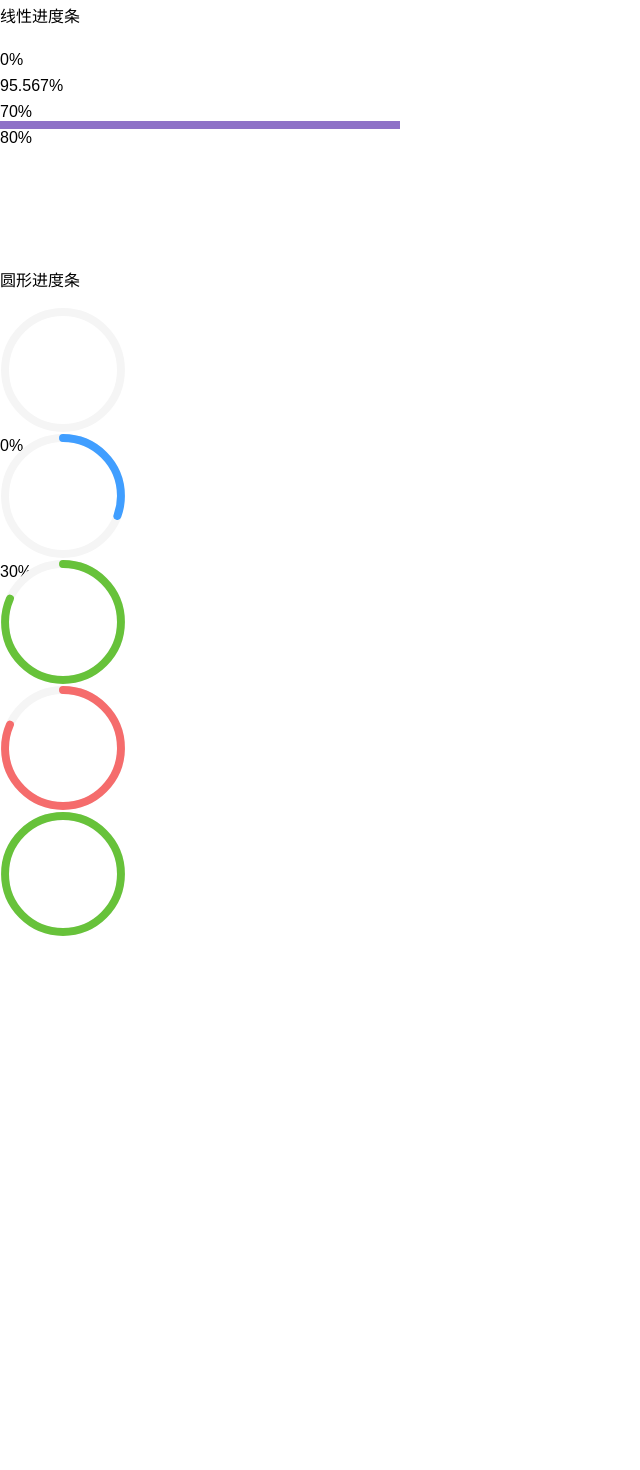
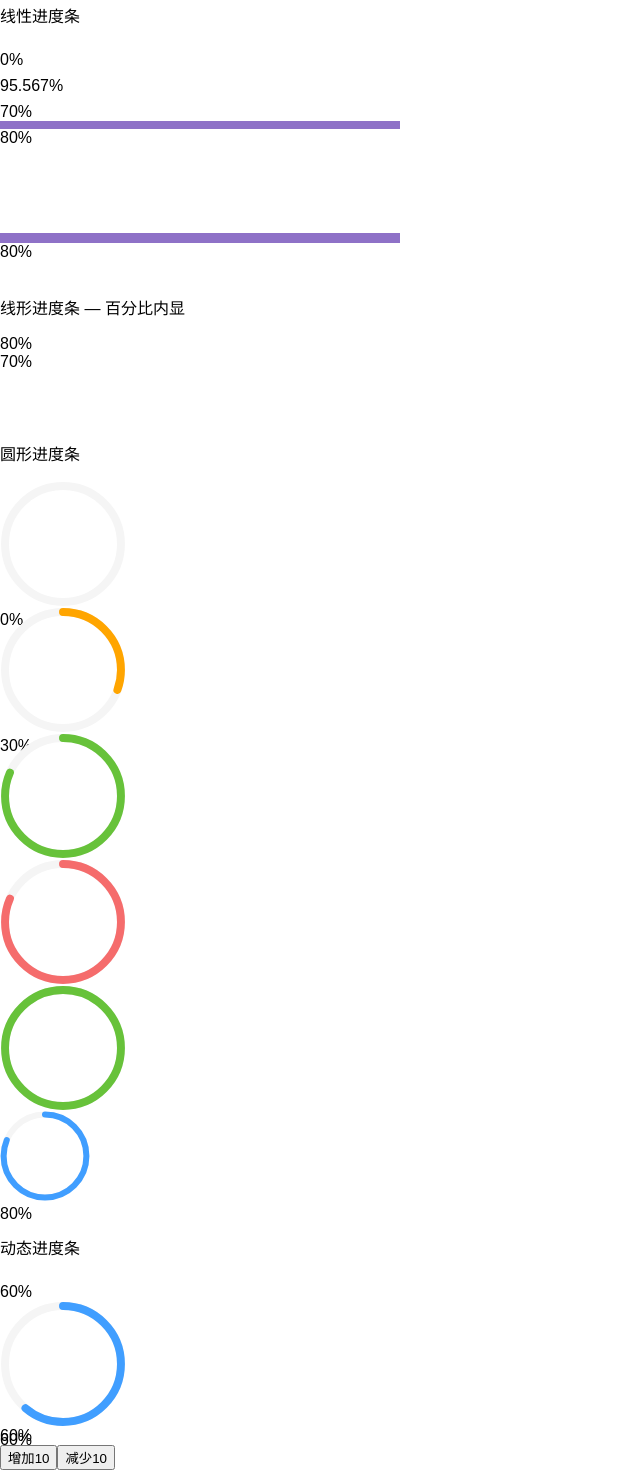
Before and after one commit to ElonXun/rc-element, a React app: page / in a window 1280 px wide. Shown: the part 13-1483 px from the top of the page, without its empty margins (0-640 px from the left). Before the commit the page ends 954 px from the top, so only its background shows below. Built offline with nearby package versions, Linux system fonts and the light colour scheme; the HTML template or start-up script is replaced by a standard one.

Commit message:
完善progress组件

```diff
--- a/src/components/progress/demo/progressDemo.tsx
+++ b/src/components/progress/demo/progressDemo.tsx
@@ -2,15 +2,28 @@ import * as React from 'react';
 import Progress from '../src/progress';
 
 export interface IDemoState {
-    tagLists: any[];
+    percentage: number;
 }
-class TagDemo extends React.Component<{}, {}> {
+class TagDemo extends React.Component<{}, IDemoState> {
 
     constructor(props: object) {
         super(props);
         this.state = {
             // tagLists: ['标签一', '标签二', '标签三', '标签四', '标签五']
+            percentage: 60
         }
+    }
+
+    public addHandler = () => {
+        this.setState({
+            percentage: this.state.percentage + 10
+        })
+    }
+
+    public reduceHandler = () => {
+        this.setState({
+            percentage: this.state.percentage - 10
+        })
     }
 
     public render() {
@@ -26,15 +39,34 @@ class TagDemo extends React.Component<{}, {}> {
                     <Progress percentage={80} status="success" showInfo={false} />
                     <Progress percentage={100} status="success" />
                     <Progress percentage={50} status="exception" />
+                    <Progress percentage={80} color="#8e71c7" strokeWidth={10} />
+                </div>
+                <br />
+                <div style={{ width: '500px' }}>
+                    <p>线形进度条 — 百分比内显</p>
+                    <Progress percentage={80} textInside={true} />
+                    <Progress percentage={70} textInside={true} status="active" />
+                    <Progress percentage={100} textInside={true} />
+                    <Progress percentage={60} textInside={true} status="exception" />
                 </div>
                 <br />
                 <div style={{ width: '500px' }}>
                     <p>圆形进度条</p>
                     <Progress type={"circle"} percentage={0} />
-                    <Progress type={"circle"} percentage={30} />
+                    <Progress type={"circle"} percentage={30} color="orange" />
                     <Progress type={"circle"} percentage={80} status="success" />
                     <Progress type={"circle"} percentage={80} status="exception" />
                     <Progress type={"circle"} percentage={100} />
+                    <Progress type={"circle"} percentage={80} circleWidth={90} strokeWidth={6} />
+                </div>
+                <br />
+                <div style={{ width: '500px' }}>
+                    <p>动态进度条</p>
+                    <Progress percentage={this.state.percentage} />
+                    <Progress type={"circle"} percentage={this.state.percentage} />
+                    <Progress percentage={this.state.percentage} textInside={true} />
+                    <button onClick={this.addHandler}>增加10</button>
+                    <button onClick={this.reduceHandler}>减少10</button>
                 </div>
             </div>
         );
--- a/src/components/progress/src/progress.css
+++ b/src/components/progress/src/progress.css
@@ -40,6 +40,22 @@ div.rc-el-progress-line {
 .rc-el-progress-show-info .rc-el-progress-outer {
     padding-right: calc(2em + 8px);
     margin-right: calc(-2em - 8px);
+}
+
+.rc-el-progress-text-inside .rc-el-progress-outer {
+    padding: 0;
+    margin: 0;
+}
+
+.rc-el-progress-text-inside .rc-el-progress-text {
+    color: #fff;
+    width: 98%;
+    margin-left: 0;
+    text-align: right;
+    font-size: 0.8em;
+    height: 100%;
+    line-height: 18px;
+    vertical-align: top;
 }
 
 .rc-el-progress-inner {
--- a/src/components/progress/src/progress.tsx
+++ b/src/components/progress/src/progress.tsx
@@ -1,8 +1,5 @@
 import classNames from 'classnames';
 import * as React from 'react';
-// import ReactCSSTransitionGroup from 'react-addons-css-transition-group';
-// import Animate from 'rc-animate';
-// import PropTypes from 'prop-types';
 import './progress.css';
 
 export type ProgressType = 'line' | 'circle' | 'dashboard';
@@ -10,16 +7,15 @@ export type ProgressType = 'line' | 'circle' | 'dashboard';
 export type ProgressSize = 'default' | 'small';
 
 export interface IProgressProps {
+    textInside?: boolean;
     type?: ProgressType;
-    size?: ProgressSize;
+    // size?: ProgressSize;
     strokeWidth?: number;
     showInfo?: boolean;
     percentage?: number;
     status?: 'success' | 'active' | 'exception';
     color?: string;
     circleWidth?: number;
-    style?: React.CSSProperties;
-    tagKey?: string;
 }
 
 export interface ITagStates {
@@ -41,6 +37,7 @@ export default class Tag extends React.Component<IProgressProps, {}> {
         percentage: 0,
         showInfo: true,
         strokeWidth: 8,  // 进度条高度
+        textInside: false, // 百分百内显
         type: 'line' as ProgressType,
     }
     constructor(props: IProgressProps) {
@@ -52,9 +49,10 @@ export default class Tag extends React.Component<IProgressProps, {}> {
     }
 
     public render() {
-        const { type, showInfo, percentage, color, status, strokeWidth, circleWidth } = this.props;
+        const { type, showInfo, percentage, color, status, strokeWidth, circleWidth, textInside } = this.props;
         let progress;
         let progressInfo;
+        const insideProgressInfo = textInside && (type === 'line');
         const textFormatter = (percentNumber: number) => (`${percentNumber}%`);
         const progressStatus = percentage && percentage >= 100 ? 'success' : status;
         const statusIconClassNames = classNames('rc-el-icon-progress',
@@ -77,18 +75,20 @@ export default class Tag extends React.Component<IProgressProps, {}> {
         if (type === 'line') {
             const percentStyle = {
                 background: color,
-                height: `${strokeWidth}px`,
+                height: `${insideProgressInfo ? 18 : strokeWidth}px`,
                 width: `${validProgress(percentage)}%`,
             };
             progress = (
                 <div>
                     <div className={`rc-el-progress-outer`}>
                         <div className={`rc-el-progress-inner`}>
-                            <div className={`rc-el-progress-bg`} style={percentStyle} />
+                            <div className={`rc-el-progress-bg`} style={percentStyle}>
+                                {insideProgressInfo ? progressInfo : null}
+                            </div>
                             {/* {successSegment} */}
                         </div>
                     </div>
-                    {progressInfo}
+                    {insideProgressInfo ? null : progressInfo}
                 </div>
             );
         } else if (type === 'circle') {
@@ -103,7 +103,7 @@ export default class Tag extends React.Component<IProgressProps, {}> {
             const perimeter = 2 * Math.PI * (50 - parseFloat(relativeStrokeWidth) / 2);
             const circlePathStyle = {
                 strokeDasharray: `${perimeter}px,${perimeter}px`,
-                strokeDashoffset: (1 - (percentage || 0) / 100) * perimeter + 'px',
+                strokeDashoffset: (1 - (validProgress(percentage) || 0) / 100) * perimeter + 'px',
                 transition: 'stroke-dashoffset 0.6s ease 0s, stroke 0.6s ease'
             }
             let strokeColor;
@@ -139,7 +139,7 @@ export default class Tag extends React.Component<IProgressProps, {}> {
             [`rc-el-progress-${type === 'dashboard' && 'circle' || type}`]: true,
             [`rc-el-progress-${progressStatus}`]: !!progressStatus,
             [`rc-el-progress-show-info`]: showInfo,
-            // [`${prefixCls}-${size}`]: size,
+            [`rc-el-progress-text-inside`]: insideProgressInfo,
         });
 
         return (
```
Also changed, not shown: src/components/progress/index.md (+14 -15 lines).
